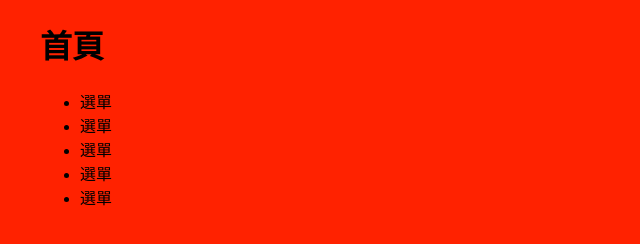
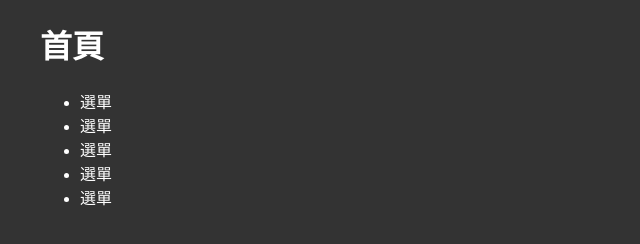
Before and after one commit to sexfat/cgd101, a plain HTML site: page index.html in a window 1280 px wide. Shown: the whole page, without its empty margins (0-640 px from the left). Drawn offline with Linux system fonts and the light colour scheme.

Commit message:
修改字

```diff
--- a/style.css
+++ b/style.css
@@ -1,8 +1,9 @@
 body {
    font-size: 16px;
-   background-color: #f20;
+   background-color: #333;
    font-family: Arial, Helvetica, sans-serif;
    font-weight: 400;
+   color: #fff;
 }
 
 .wrapper {
```
